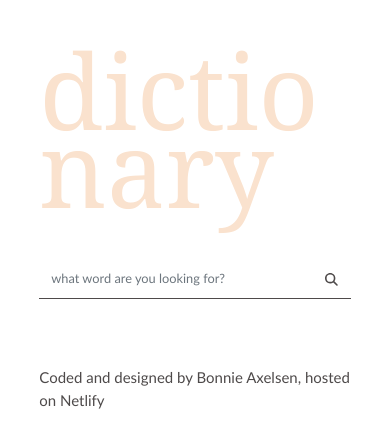
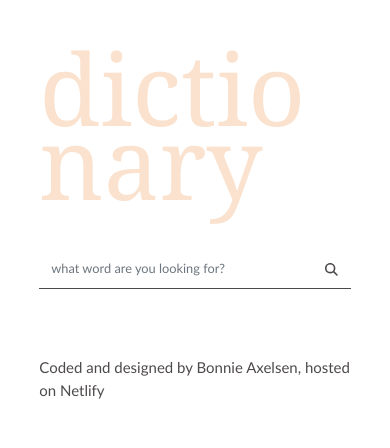
Before and after one commit to BonnieAxelsen/REACT-DICTIONARY-APP, a React (Create React App) app: page / in a window 390 px wide. Shown: the top 448 px of the page. Built offline with nearby package versions, Linux system fonts and the light colour scheme; no server answers.

Commit message:
Update App.css

```diff
--- a/src/styles/App.css
+++ b/src/styles/App.css
@@ -48,7 +48,7 @@ a {
   }
 
   h1 {
-    font-size: calc(5.25rem + 5.25vw);
+    font-size: calc(5rem + 5vw);
     inline-size: 90%;
   }
 }
```
